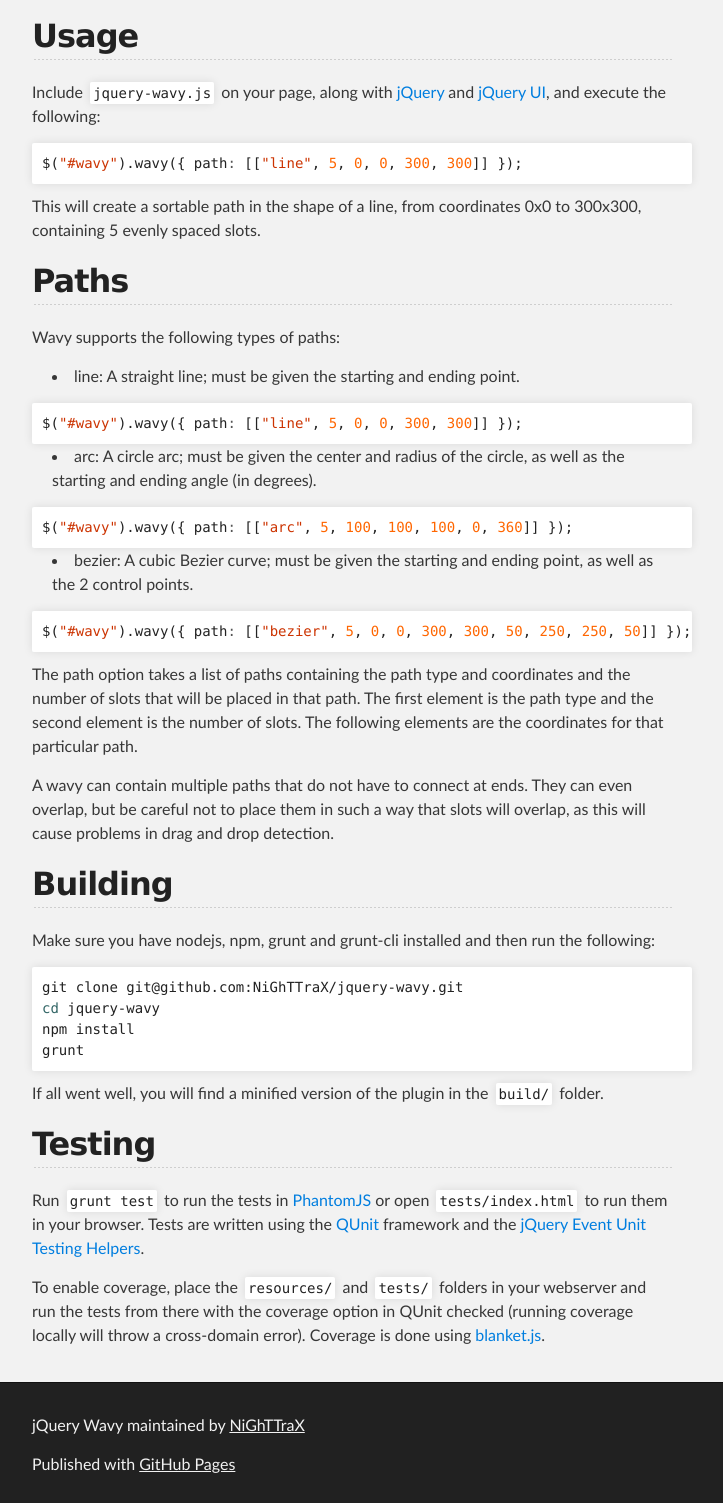
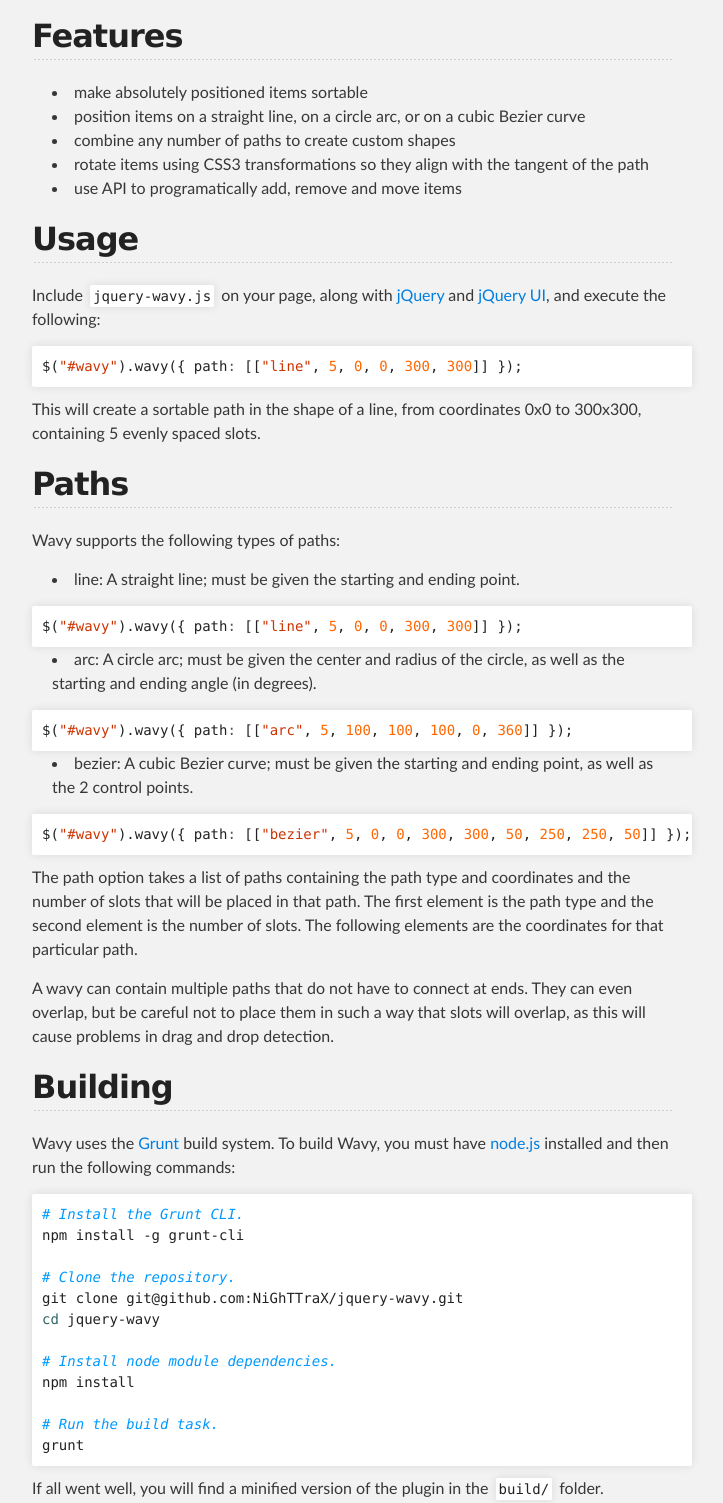
Before and after one commit to NiGhTTraX/jquery-wavy, a plain HTML site: page index.html in a window 1280 px wide. Shown: the part 483-1986 px from the top of the page, without its empty margins (288-1011 px from the left). Drawn offline with Linux system fonts and the light colour scheme.

```diff
--- a/index.html
+++ b/index.html
@@ -37,6 +37,15 @@
 <p>Wavy is a <a href="http://www.jqueryui.com">jQuery UI</a> plugin that creates sortable paths with absolutely positioned items. These paths have a number of slots that are positioned to follow a shape, or they can be positioned manually by the user. Items can be dragged into these slots and can be rearranged at any time. Multiple paths can be combined to form custom shapes and a number of options allow you to control how they work.</p>
 
 <h2>
+<a name="features" class="anchor" href="#features"><span class="octicon octicon-link"></span></a>Features</h2>
+
+<ul>
+<li>make absolutely positioned items sortable</li>
+<li>position items on a straight line, on a circle arc, or on a cubic Bezier curve</li>
+<li>combine any number of paths to create custom shapes</li>
+<li>rotate items using CSS3 transformations so they align with the tangent of the path</li>
+<li>use API to programatically add, remove and move items</li>
+</ul><h2>
 <a name="usage" class="anchor" href="#usage"><span class="octicon octicon-link"></span></a>Usage</h2>
 
 <p>Include <code>jquery-wavy.js</code> on your page, along with <a href="http://www.jquery.com">jQuery</a> and <a href="http://www.jqueryui.com">jQuery UI</a>, and execute the following:</p>
@@ -73,11 +82,19 @@
 <h2>
 <a name="building" class="anchor" href="#building"><span class="octicon octicon-link"></span></a>Building</h2>
 
-<p>Make sure you have nodejs, npm, grunt and grunt-cli installed and then run the following:</p>
+<p>Wavy uses the <a href="https://github.com/gruntjs/grunt">Grunt</a> build system. To build Wavy, you must have <a href="https://github.com/joyent/node">node.js</a> installed and then run the following commands:</p>
 
-<div class="highlight highlight-bash"><pre>git clone git@github.com:NiGhTTraX/jquery-wavy.git
+<div class="highlight highlight-bash"><pre><span class="c"># Install the Grunt CLI.</span>
+npm install -g grunt-cli
+
+<span class="c"># Clone the repository.</span>
+git clone git@github.com:NiGhTTraX/jquery-wavy.git
 <span class="nb">cd </span>jquery-wavy
+
+<span class="c"># Install node module dependencies.</span>
 npm install
+
+<span class="c"># Run the build task.</span>
 grunt
 </pre></div>
 
```
Also changed, not shown: params.json (+1 -1 lines).
